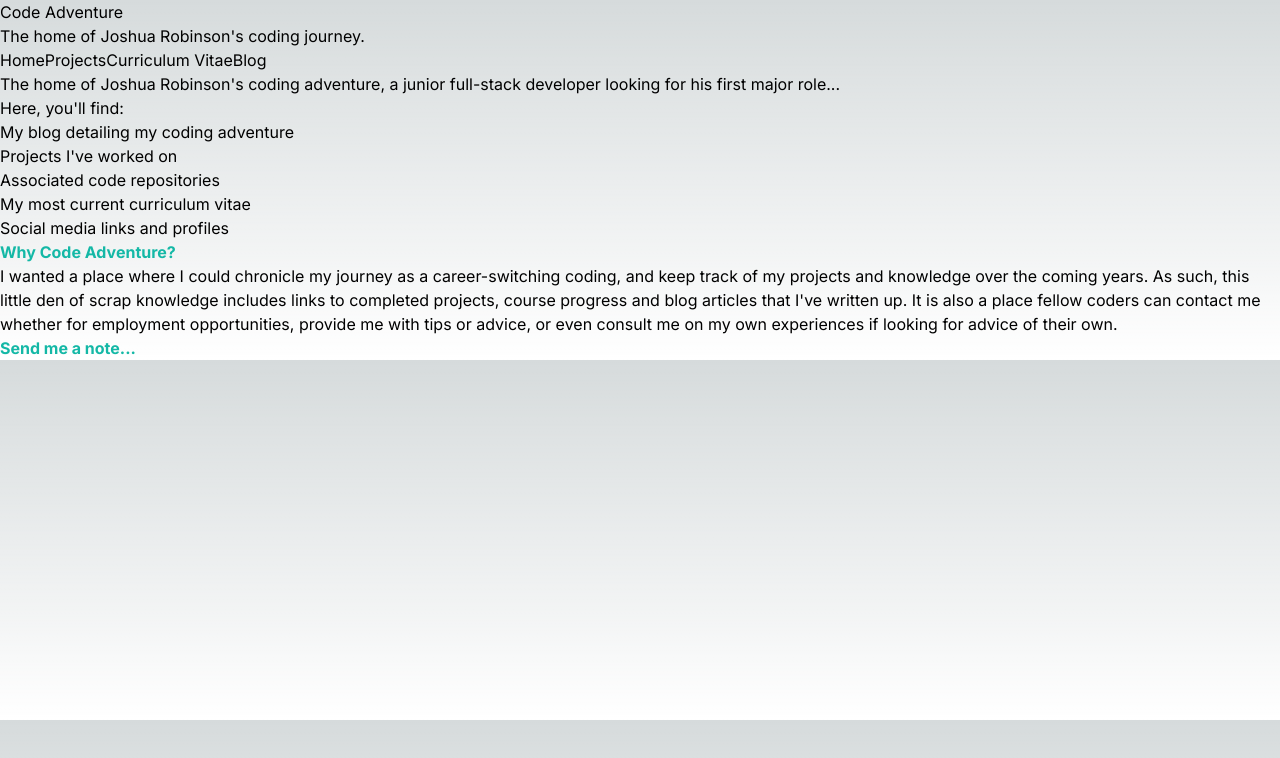
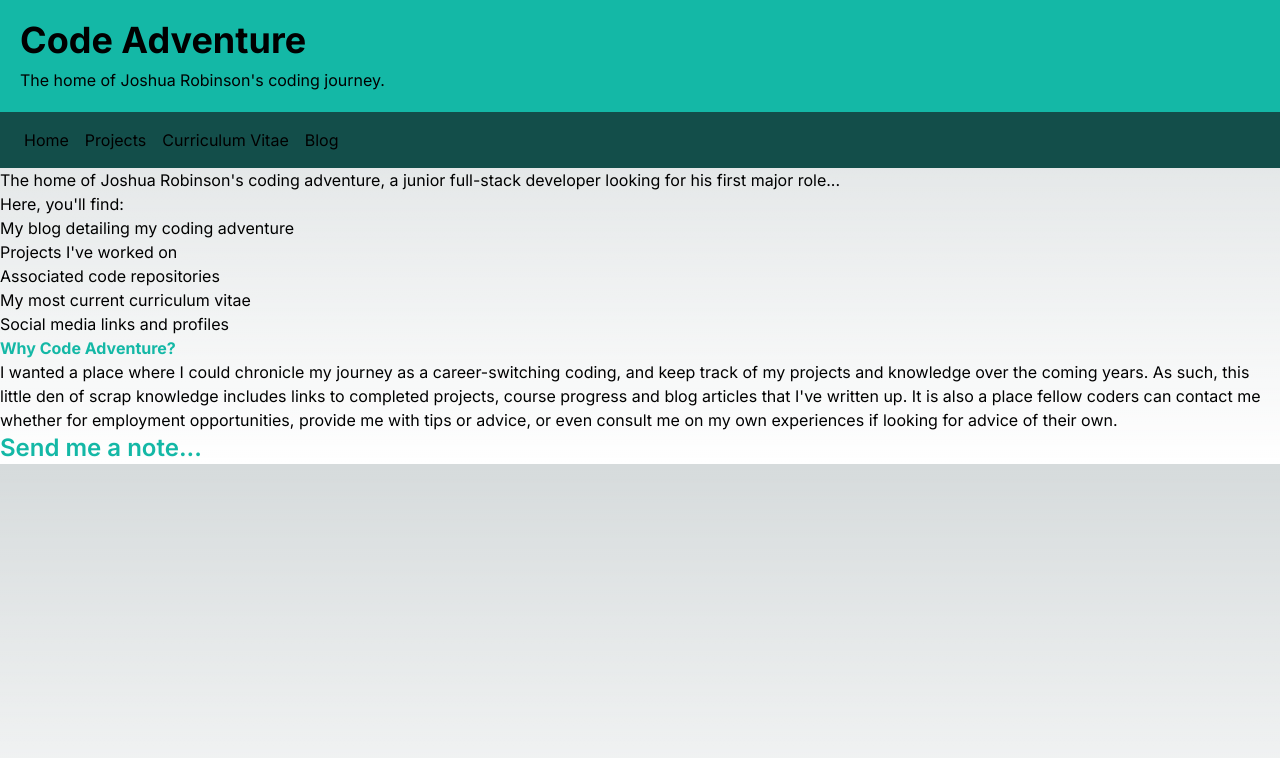
Before and after one commit to VenturingForth/code-adventure-website, a Next.js app: page / in a window 1280 px wide. Shown: the top 758 px of the page. Built offline with nearby package versions, Linux system fonts and the light colour scheme.

Commit message:
Added margins and padding to header and nav

```diff
--- a/app/ui/contact.tsx
+++ b/app/ui/contact.tsx
@@ -1,5 +1,10 @@
 export default function Contact(){
     return (
-        <h2 className="text-base font-bold leading-1 text-teal-500">Send me a note...</h2>
+        <>
+            <h2 className="text-2xl font-semibold text-teal-500">Send me a note...</h2>
+            <form>
+
+            </form>
+        </>
     )
 }
--- a/app/ui/header.tsx
+++ b/app/ui/header.tsx
@@ -3,9 +3,9 @@
 export default function Header(){
 
     return (
-        <header>
-            <h1>Code Adventure</h1>
-            <p>The home of Joshua Robinson's coding journey.</p>
+        <header className="bg-teal-500 p-4">
+            <h1 className=" text-left text-4xl font-bold p-1">Code Adventure</h1>
+            <p className="text-left p-1">The home of Joshua Robinson's coding journey.</p>
         </header>
     )
 }
--- a/app/ui/navbar.tsx
+++ b/app/ui/navbar.tsx
@@ -2,11 +2,11 @@ import Link from "next/link";
 
 export default function NavBar() {
     return (
-        <nav>
-            <Link href=".">Home</Link>
-            <Link href="./projects">Projects</Link>
-            <Link href="./cv">Curriculum Vitae</Link>
-            <Link href="./blog">Blog</Link>
+        <nav className="bg-teal-900 p-4">
+            <Link className="m-1 p-1" href=".">Home</Link>
+            <Link className="m-1 p-1" href="./projects">Projects</Link>
+            <Link className="m-1 p-1" href="./cv">Curriculum Vitae</Link>
+            <Link className="m-1 p-1" href="./blog">Blog</Link>
         </nav>
     )
 }
```
